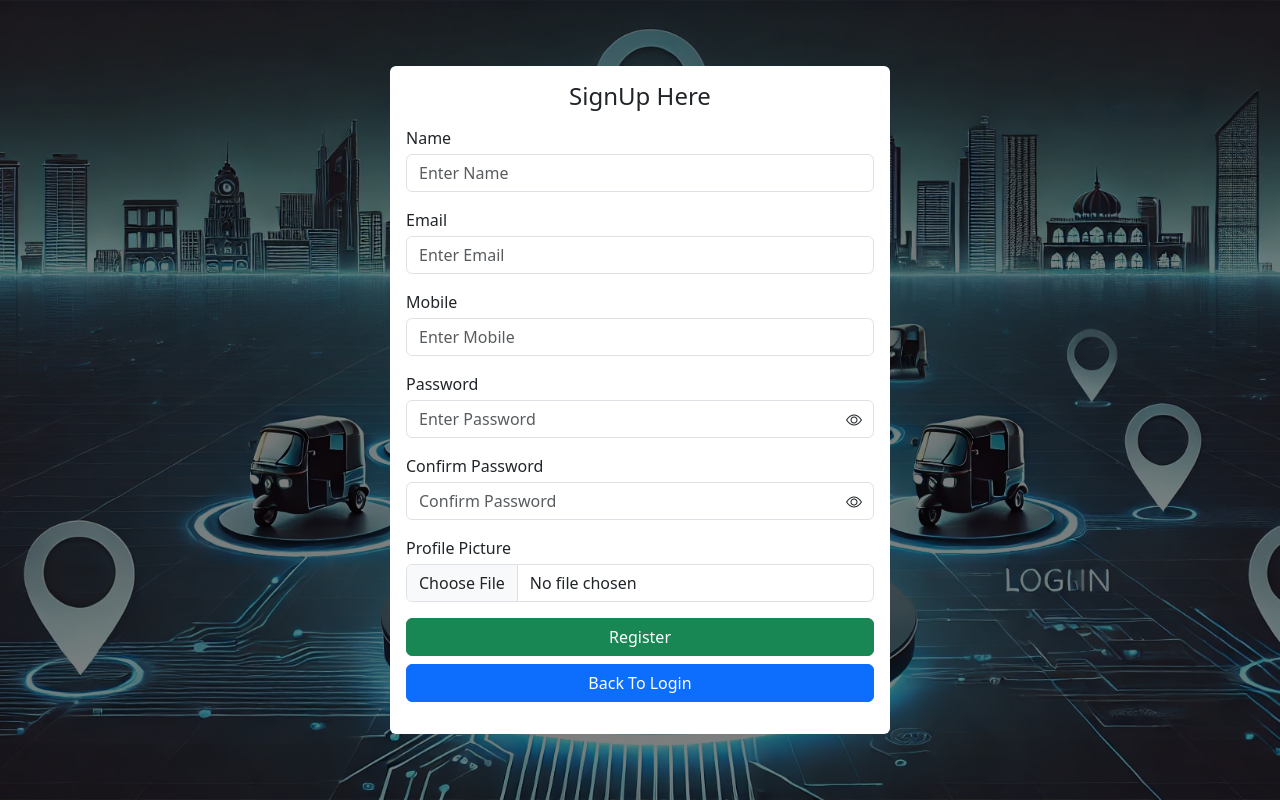
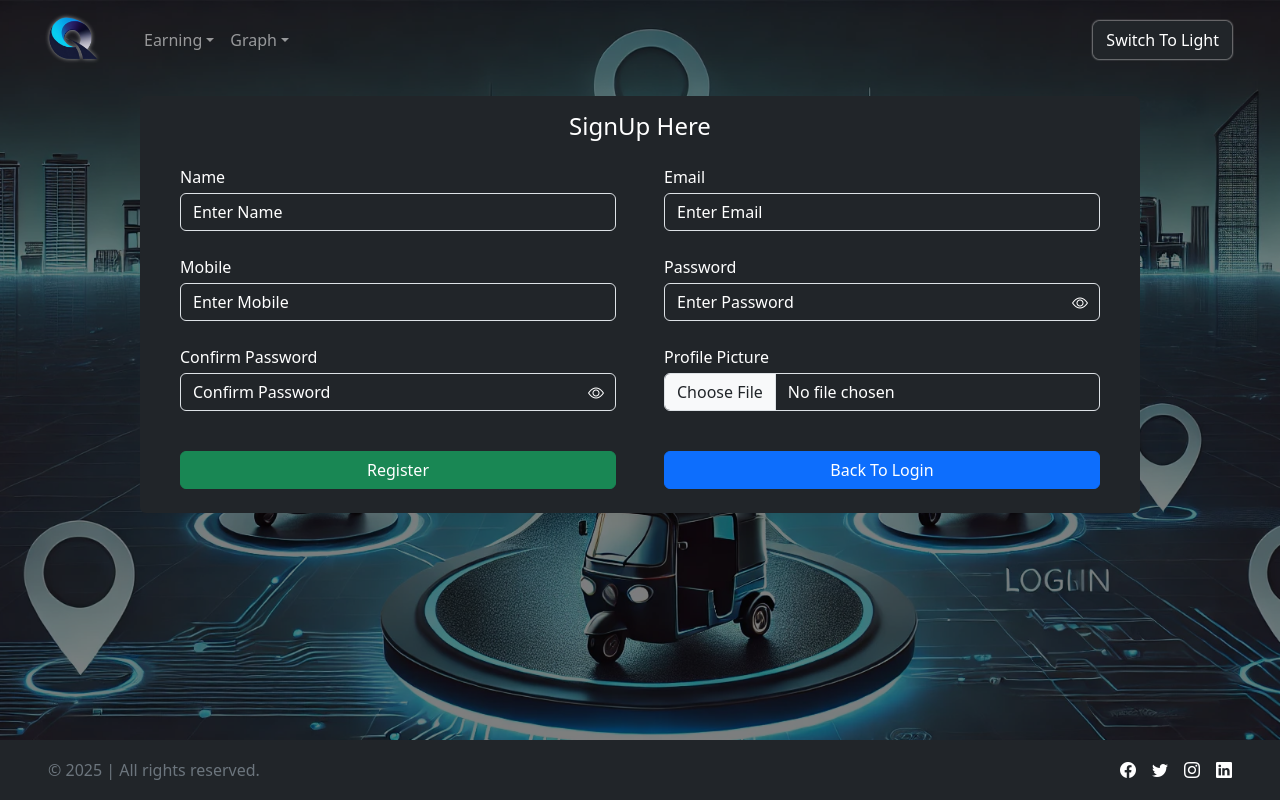
Before and after one commit to rahul-1702/GoRide, a React (Vite) app in the folder frontend/: page /signup in a window 1280 px wide. Built offline with nearby package versions, Linux system fonts and the light colour scheme; no server answers.

Commit message:
theme change done

```diff
--- a/frontend/src/components/Footer.jsx
+++ b/frontend/src/components/Footer.jsx
@@ -19,7 +19,7 @@ const Footer = () => {
 
   return (
     <footer
-      className={`py-3 ${text} ${bg} d-flex justify-content-between align-items-center px-5 w-100 position-absolute bottom-0`}
+      className={`py-3 ${text} ${bg} d-flex justify-content-between align-items-center px-4 px-md-5 w-100 position-absolute bottom-0`}
       style={{ height: "60px", zIndex: 1000 }}
     >
       <span className="text-secondary">
@@ -27,16 +27,16 @@ const Footer = () => {
       </span>
 
       <div>
-        <a href="#" className={`${text} me-3`}>
+        <a href="#" className={`${text} ms-3`}>
           <i className="bi bi-facebook"></i>
         </a>
-        <a href="#" className={`${text} me-3`}>
+        <a href="#" className={`${text} ms-3`}>
           <i className="bi bi-twitter"></i>
         </a>
-        <a href="#" className={`${text} me-3`}>
+        <a href="#" className={`${text} ms-3`}>
           <i className="bi bi-instagram"></i>
         </a>
-        <a href="#" className={`${text} me-3`}>
+        <a href="#" className={`${text} ms-3`}>
           <i className="bi bi-linkedin"></i>
         </a>
       </div>
--- a/frontend/src/components/Header.jsx
+++ b/frontend/src/components/Header.jsx
@@ -1,6 +1,6 @@
 import React, { useContext } from "react";
 import Logo from "../assets/Go_Ride.png";
-import { useNavigate } from "react-router-dom";
+import { useNavigate, useLocation } from "react-router-dom";
 import Swal from "sweetalert2";
 import { themeContext } from "../context/ThemeProvider";
 import { authContext } from "../context/AuthProvider";
@@ -40,12 +40,15 @@ function Header() {
     });
   };
 
+  const location = useLocation();
+  const isHomeOrSignupPage = location.pathname === "/" || location.pathname === "/signup";
+
   return (
     <div className="pb-5" style={{ zIndex: 1000 }}>
       <nav
-        className={`navbar navbar-expand-lg ${
-          theme === "dark" ? "navbar-dark" : "navbar-light"
-        } fixed-top p-0 px-5`}
+        className={`navbar navbar-expand-lg ${ isHomeOrSignupPage ?
+          "navbar-dark" : (theme === "dark" ? "navbar-dark" : "navbar-light")
+        } fixed-top p-0 px-4 px-md-5`}
       >
         <div className="container-fluid p-0">
           <a
--- a/frontend/src/components/Login.jsx
+++ b/frontend/src/components/Login.jsx
@@ -231,7 +231,7 @@ function Login() {
                   </button>
                   <div
                     className="d-flex align-items-center justify-content-center gap-2"
-                    style={{ width: "300px" }}
+                    style={{ width: "220px" }}
                   >
                     <span
                       className={`border border-bottom ${
--- a/frontend/src/components/Signup.jsx
+++ b/frontend/src/components/Signup.jsx
@@ -1,4 +1,4 @@
-import React, { useState, useEffect } from "react";
+import React, { useState, useEffect, useContext } from "react";
 import { useNavigate } from "react-router-dom";
 import Validation from "../Validation/SignupValidation";
 import Loader from "../components/Loader";
@@ -6,7 +6,25 @@ import axios from "axios";
 import Swal from "sweetalert2";
 import "../static/css/Login.css";
 
+import { themeContext } from "../context/ThemeProvider";
+import Header from "./Header";
+import Footer from "./Footer";
+
 function Signup() {
+  const { theme } = useContext(themeContext);
+  const [bg, setBg] = useState("bg-dark");
+  const [text, setText] = useState("text-white");
+
+  useEffect(() => {
+    if (theme === "dark") {
+      setBg("bg-dark");
+      setText("text-white");
+    } else {
+      setBg("bg-light");
+      setText("text-dark");
+    }
+  }, [theme]);
+
   const navigate = useNavigate();
   const [loading, setLoading] = useState(true);
   const [values, setValues] = useState({
@@ -124,24 +142,34 @@ function Signup() {
   };
 
   return (
-    <div className="bg-login-ride">
-      {loading ? <Loader /> : ""}
-      <div className="d-flex justify-content-center align-items-center vh-100 px-4">
+    <>
+      {loading ? (
+        <Loader />
+      ) : (
+        <div className={`bg-login-ride pt-5 ${bg}`}>
+          <Header />
           <div
-          className="bg-white p-3 rounded w-100"
-          style={{ maxWidth: 500, zIndex: 9 }}
+            className={`d-flex justify-content-center align-items-center vh-50 px-4`}
           >
-          <h4 className="text-center mb-3">SignUp Here</h4>
-          <form action="">
-            <div className="mb-3">
-              <label htmlFor="name">Name</label>
+            <div
+              className={`${bg} p-3 rounded w-100`}
+              style={{ maxWidth: 1000, zIndex: 9 }}
+            >
+              <h4 className={`text-center mb-3 ${text}`}>SignUp Here</h4>
+              <form action="" className="row m-0 gy-0 gy-sm-2 gx-3 gx-sm-4 gx-md-5">
+                <div className="mb-3 col-12 col-sm-6">
+                  <label htmlFor="name" className={text}>
+                    Name
+                  </label>
                   <input
                     onChange={handleInput}
                     type="text"
                     id="name"
                     name="name"
                     placeholder="Enter Name"
-                className="form-control mt-1"
+                    className={`form-control mt-1 ${text} ${bg} ${
+                      theme === "dark" ? "place-light" : "place-dark"
+                    }`}
                   />
                   {errors.name && (
                     <span className="text-danger d-inline-block mt-1">
@@ -149,15 +177,19 @@ function Signup() {
                     </span>
                   )}
                 </div>
-            <div className="mb-3">
-              <label htmlFor="email">Email</label>
+                <div className="mb-3 col-12 col-sm-6">
+                  <label htmlFor="email" className={text}>
+                    Email
+                  </label>
                   <input
                     onChange={handleInput}
                     type="email"
                     id="email"
                     name="email"
                     placeholder="Enter Email"
-                className="form-control mt-1"
+                    className={`form-control mt-1 ${text} ${bg} ${
+                      theme === "dark" ? "place-light" : "place-dark"
+                    }`}
                   />
                   {errors.email && (
                     <span className="text-danger d-inline-block mt-1">
@@ -165,15 +197,19 @@ function Signup() {
                     </span>
                   )}
                 </div>
-            <div className="mb-3">
-              <label htmlFor="mobile">Mobile</label>
+                <div className="mb-3 col-12 col-sm-6">
+                  <label htmlFor="mobile" className={text}>
+                    Mobile
+                  </label>
                   <input
                     onChange={handleInput}
                     type="number"
                     id="mobile"
                     name="mobile"
                     placeholder="Enter Mobile"
-                className="form-control mt-1"
+                    className={`form-control mt-1 ${text} ${bg} ${
+                      theme === "dark" ? "place-light" : "place-dark"
+                    }`}
                   />
                   {errors.mobile && (
                     <span className="text-danger d-inline-block mt-1">
@@ -181,8 +217,10 @@ function Signup() {
                     </span>
                   )}
                 </div>
-            <div className="mb-3">
-              <label htmlFor="password">Password</label>
+                <div className="mb-3 col-12 col-sm-6">
+                  <label htmlFor="password" className={text}>
+                    Password
+                  </label>
                   <div style={showpasswordInputGroup}>
                     <input
                       onChange={handleInput}
@@ -190,7 +228,9 @@ function Signup() {
                       id="password"
                       name="password"
                       placeholder="Enter Password"
-                  className="form-control mt-1"
+                      className={`form-control mt-1 ${text} ${bg} ${
+                        theme === "dark" ? "place-light" : "place-dark"
+                      }`}
                     />
                     <span
                       style={{ zIndex: 999, cursor: "pointer" }}
@@ -198,7 +238,9 @@ function Signup() {
                       onClick={() => setShowPassword(!showPassword)}
                     >
                       <i
-                    className={`bi ${showPassword ? "bi-eye-slash" : "bi-eye"}`}
+                        className={`bi ${text} ${
+                          showPassword ? "bi-eye-slash" : "bi-eye"
+                        }`}
                       ></i>
                     </span>
                   </div>
@@ -208,8 +250,10 @@ function Signup() {
                     </span>
                   )}
                 </div>
-            <div className="mb-3">
-              <label htmlFor="cpassword">Confirm Password</label>
+                <div className="mb-3 col-12 col-sm-6">
+                  <label htmlFor="cpassword" className={text}>
+                    Confirm Password
+                  </label>
                   <div style={showpasswordInputGroup}>
                     <input
                       onChange={handleInput}
@@ -217,7 +261,9 @@ function Signup() {
                       id="cpassword"
                       name="cpassword"
                       placeholder="Confirm Password"
-                  className="form-control mt-1"
+                      className={`form-control mt-1 ${text} ${bg} ${
+                        theme === "dark" ? "place-light" : "place-dark"
+                      }`}
                     />
                     <span
                       style={{ zIndex: 999, cursor: "pointer" }}
@@ -225,7 +271,7 @@ function Signup() {
                       onClick={() => setShowCPassword(!showCPassword)}
                     >
                       <i
-                    className={`bi ${
+                        className={`bi ${text} ${
                           showCPassword ? "bi-eye-slash" : "bi-eye"
                         }`}
                       ></i>
@@ -237,15 +283,19 @@ function Signup() {
                     </span>
                   )}
                 </div>
-            <div className="mb-3">
-              <label htmlFor="profilePic">Profile Picture</label>
+                <div className="mb-3 col-12 col-sm-6">
+                  <label htmlFor="profilePic" className={text}>
+                    Profile Picture
+                  </label>
                   <input
                     type="file"
                     id="profilePic"
                     name="profilePic"
                     accept="image/*"
-                className="form-control mt-1"
                     onChange={handleFileChange}
+                    className={`form-control mt-1 ${text} ${bg} ${
+                      theme === "dark" ? "place-light" : "place-dark"
+                    }`}
                   />
                   {errors.profilePic && (
                     <span className="text-danger d-inline-block mt-1">
@@ -253,7 +303,7 @@ function Signup() {
                     </span>
                   )}
                 </div>
-            <div className="mb-3 d-flex flex-column align-items-center justify-content-center gap-2">
+                <div className="mb-0 mb-sm-2 d-flex flex-sm-row flex-column gap-3 gap-sm-5 pt-2 pt-sm-3">
                   <button
                     type="button"
                     onClick={handleSubmitSignup}
@@ -272,7 +322,10 @@ function Signup() {
               </form>
             </div>
           </div>
+          <Footer />
         </div>
+      )}
+    </>
   );
 }
 
```
Also changed, not shown: frontend/src/components/TeamProfile.jsx (indentation only). Lines whose indentation alone changed are shown as unchanged.
